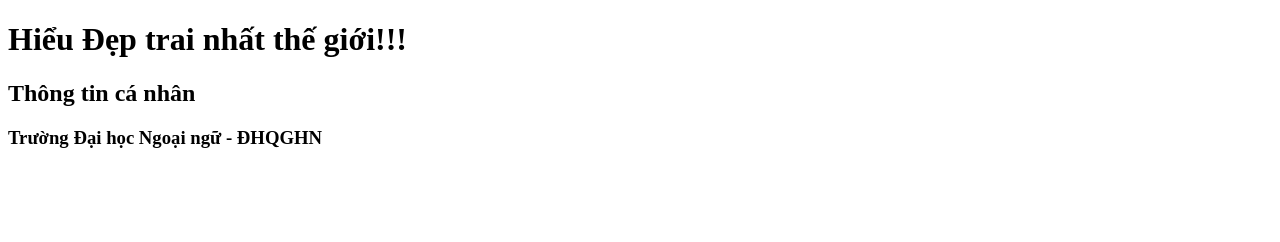
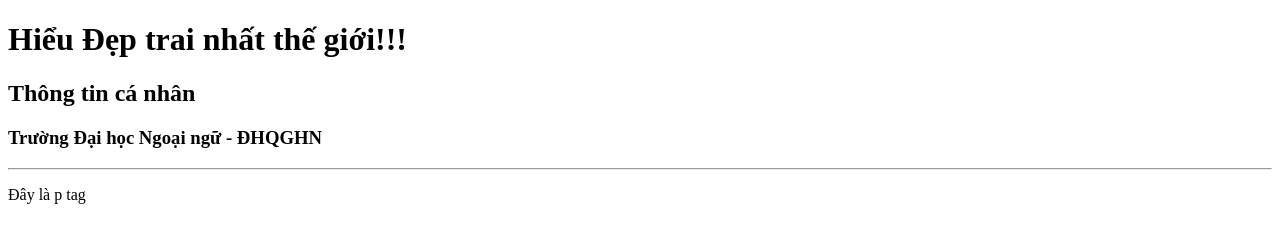
Before and after one commit to XuanHieu2109/bai-4, a plain HTML site: page index.html in a window 1280 px wide. Drawn offline with Linux system fonts and the light colour scheme.

Commit message:
add hr and p

```diff
--- a/index.html
+++ b/index.html
@@ -10,5 +10,8 @@
     <h1>Hiểu Đẹp trai nhất thế giới!!!</h1>
     <h2>Thông tin cá nhân</h2>
     <h3>Trường Đại học Ngoại ngữ - ĐHQGHN</h3>
+    <hr>
+    <p>Đây là p tag</p>
+
 </body>
 </html>
```
